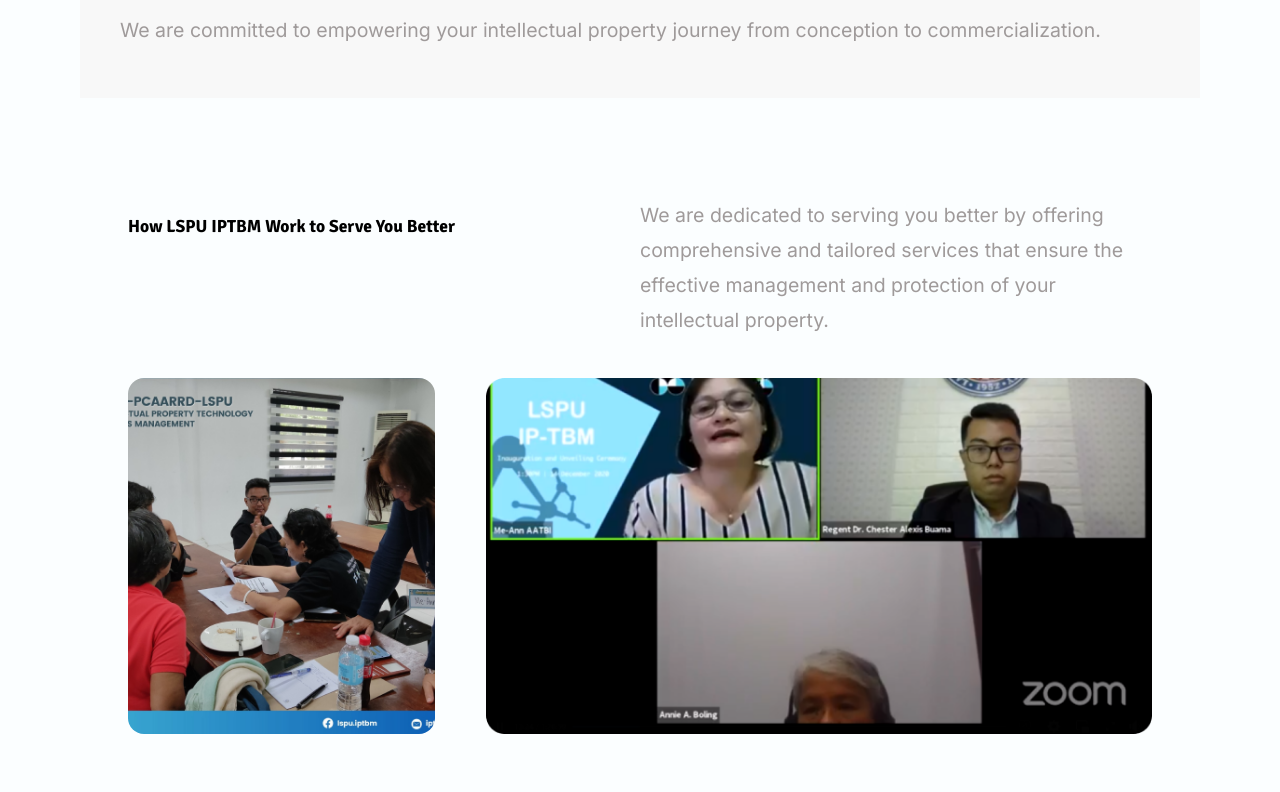
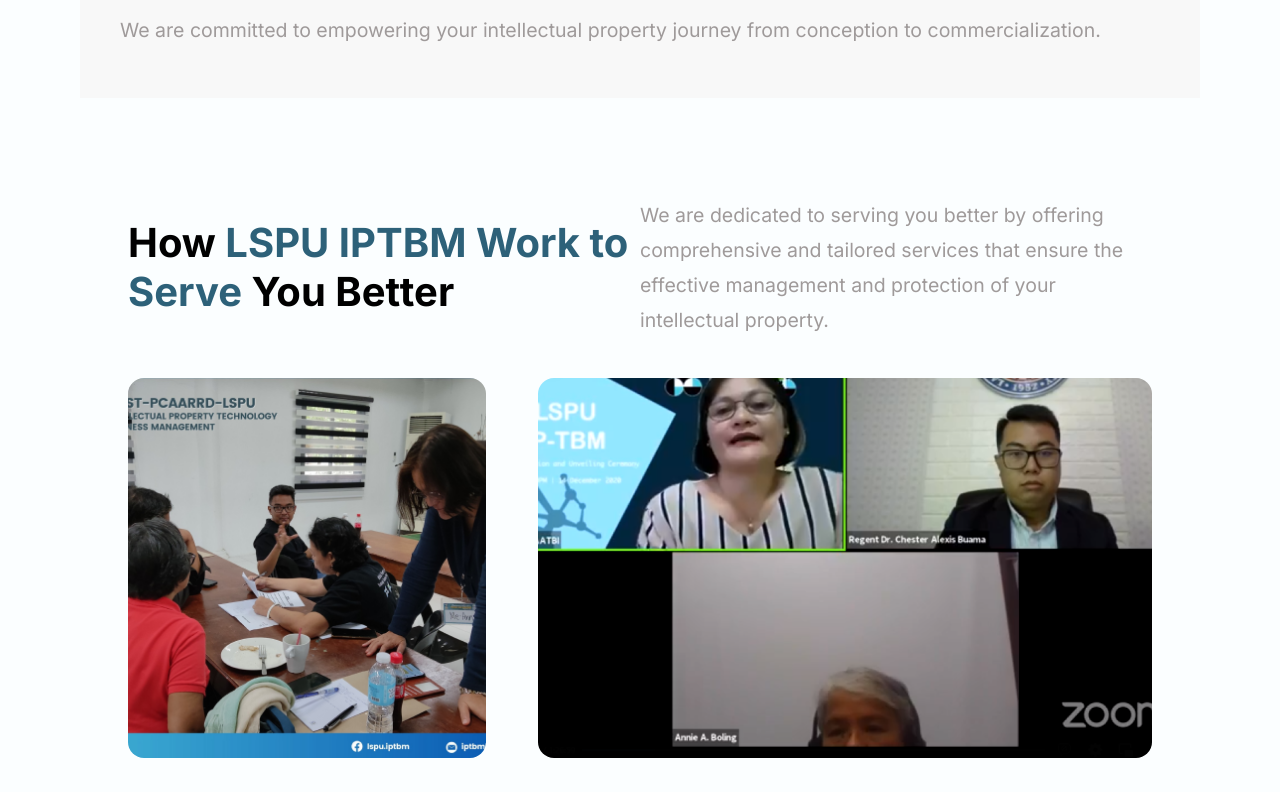
Before and after one commit to progchris00/LSPU-IPTBM-RTMS, a React (Vite) app: page /home in a window 1280 px wide. Shown: the part 2985-3777 px from the top of the page. Built offline with nearby package versions, Linux system fonts and the light colour scheme.

Commit message:
feat: adjust better section font spacing on mobile version

```diff
--- a/src/components/Better.jsx
+++ b/src/components/Better.jsx
@@ -5,18 +5,20 @@ function Better() {
   return (
     <section id="better">
       <div className="wrapper">
+        <div className="better-texts">
           <div className="better left">
             <h3 className="better-title">
-            How <span className="blue-text">LSPU IPTBM Work to Serve </span>You
-            Better
+              How <span className="blue-text">LSPU IPTBM Work to Serve </span>
+              You Better
             </h3>
           </div>
           <div className="better right">
             <p className="better description">
-            We are dedicated to serving you better by offering comprehensive and
-            tailored services that ensure the effective management and
+              We are dedicated to serving you better by offering comprehensive
+              and tailored services that ensure the effective management and
               protection of your intellectual property.
             </p>
+          </div>
         </div>
         <div className="better-images">
           <img src={ImageOne} className="better-image-one" alt="" />
--- a/src/index.css
+++ b/src/index.css
@@ -348,7 +348,7 @@ nav > ul > li {
   font-weight: var(--semi-bold);
   padding: 10px 30px;
   border-radius: 100px;
-  border: 1px solid #2d617959;
+  border: 1px solid var(--green);
 }
 
 /* Carousel Animation */
@@ -434,7 +434,27 @@ nav > ul > li {
 /* End of empower */
 
 /* Start of better */
+.better-title {
+  font-family: var(--inter);
+  font-weight: var(--semi-bold);
+  font-size: 40px;
+  margin: 20px 0;
+}
+
+.better-texts {
+  display: flex;
+}
+
+.blue-text {
+  color: var(--green);
+}
+
+#better .description {
+  margin: 0;
+}
+
 .better-images {
+  margin-top: 40px;
   width: 100%;
   display: flex;
   align-items: center;
@@ -442,17 +462,17 @@ nav > ul > li {
 }
 
 .better-image-one {
-  width: 30%;
+  width: 35%;
   object-fit: cover;
-  height: 100%;
+  min-height: 380px;
   border-radius: 16px;
 }
 
 .better-image-two {
-  height: 100%;
+  min-height: 380px;
   border-radius: 16px;
   object-fit: cover;
-  width: 65%;
+  width: 60%;
 }
 
 /* End of better */
@@ -815,6 +835,11 @@ nav > ul > li > a {
     font-size: 1.7rem;
   }
 
+  .better-texts {
+    flex-direction: column;
+    padding: 0 40px;
+  }
+
   .better-images {
     flex-direction: column;
   }
```
Lines whose indentation alone changed are shown as unchanged.
